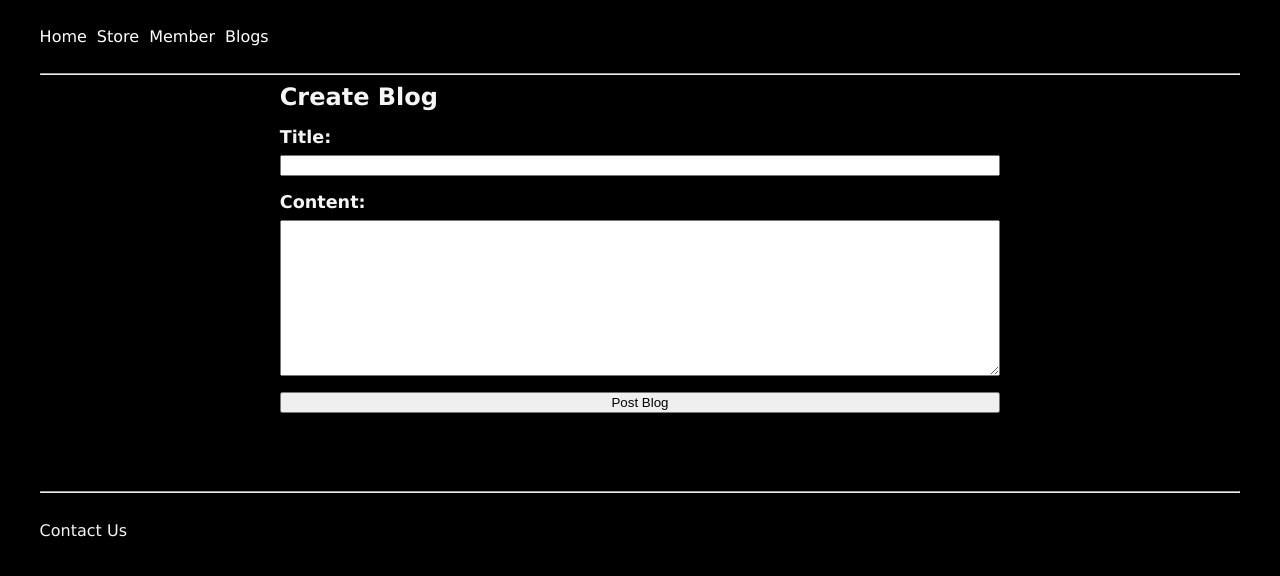
After one commit to Bennm23/f5new, a Django app: page /blogs/create/ in a window 1280 px wide. The commit adds this page. Shown: the top 576 px of the page. Run offline with Django 4.2, Linux system fonts and the light colour scheme; some libraries are stand-ins or nearby versions.

Commit message:
Add create blogs and routes

```diff
--- /dev/null
+++ b/project/f5blogs/forms.py
@@ -0,0 +1,8 @@
+from .models import BlogPost
+
+from django.forms import ModelForm, widgets
+
+class CreateBlogForm(ModelForm):
+    class Meta:
+        model = BlogPost
+        fields = ['title', 'content']
--- /dev/null
+++ b/project/f5blogs/templates/f5blogs/create_blog.html
@@ -0,0 +1,21 @@
+{% extends "base.html" %}
+
+{% block title %}
+
+{% endblock %}
+
+{% block content %}
+<hr>
+<div class="section">
+    <div class="blog_form_wrapper">
+        <h2>Create Blog</h2>
+        <form method="post" action="{% url 'blogs:create' %}">
+            {% csrf_token %}
+            {{ form.as_p }}
+            {{ form.media }}
+            <button type="submit">Post Blog</button>
+        </form>
+    </div>
+</div>
+
+{% endblock %}
--- /dev/null
+++ b/project/f5blogs/urls.py
@@ -0,0 +1,9 @@
+from django.urls import path
+
+from . import views
+
+app_name='blogs'
+urlpatterns = [
+    path('', views.index, name='home'),
+    path('create/', views.create, name='create'),
+]
--- a/project/f5blogs/views.py
+++ b/project/f5blogs/views.py
@@ -1,3 +1,29 @@
+from django.http import HttpResponseRedirect
 from django.shortcuts import render
+from django.urls import reverse
 
+from .forms import CreateBlogForm
+from .models import BlogPost
 # Create your views here.
+
+
+def index(request):
+
+    context = {}
+
+    return render(request, "f5blogs/blogs_home.html", context)
+
+def create(request):
+    if request.method == "POST":
+        form = CreateBlogForm(request.POST)
+
+        if form.is_valid:
+            form.save()
+
+            return HttpResponseRedirect(reverse('blogs:home'))
+    else:
+        context = {
+            'form' : CreateBlogForm
+        }
+
+        return render(request, "f5blogs/create_blog.html", context)
--- a/project/firstfive/urls.py
+++ b/project/firstfive/urls.py
@@ -23,5 +23,6 @@ urlpatterns = [
     path('admin/', admin.site.urls),
     path('', include('f5index.urls')),
     path('store/', include('f5store.urls')),
+    path('blogs/', include('f5blogs.urls'))
 
 ]
--- a/project/static/project/styles.css
+++ b/project/static/project/styles.css
@@ -47,6 +47,11 @@ body {
     margin: 0 auto;
 }
 
+.blog_form_wrapper {
+    width: 60%;
+    margin: 0 auto;
+}
+
 form {
     padding-top: 1rem;
     display: grid;
--- a/project/templates/base.html
+++ b/project/templates/base.html
@@ -18,6 +18,7 @@
             <li><a href="{% url 'index:home' %}">Home</a></li>
             <li><a href="{% url 'store:home' %}">Store</a></li>
             <li><a href="{% url 'index:create_member' %}">Member</a></li>
+            <li><a href="{% url 'blogs:home' %}">Blogs</a></li>
             {% comment %} <li><a href="{% url 'blog' %}">Blog</a></li>
             <li><a href="{% url 'store' %}">Store</a></li>
             <li><a href="{% url 'player' %}">Player</a></li>
```
Also changed, not shown: project/f5blogs/templates/f5blogs/blogs_home.html (added, +14 -0 lines).
